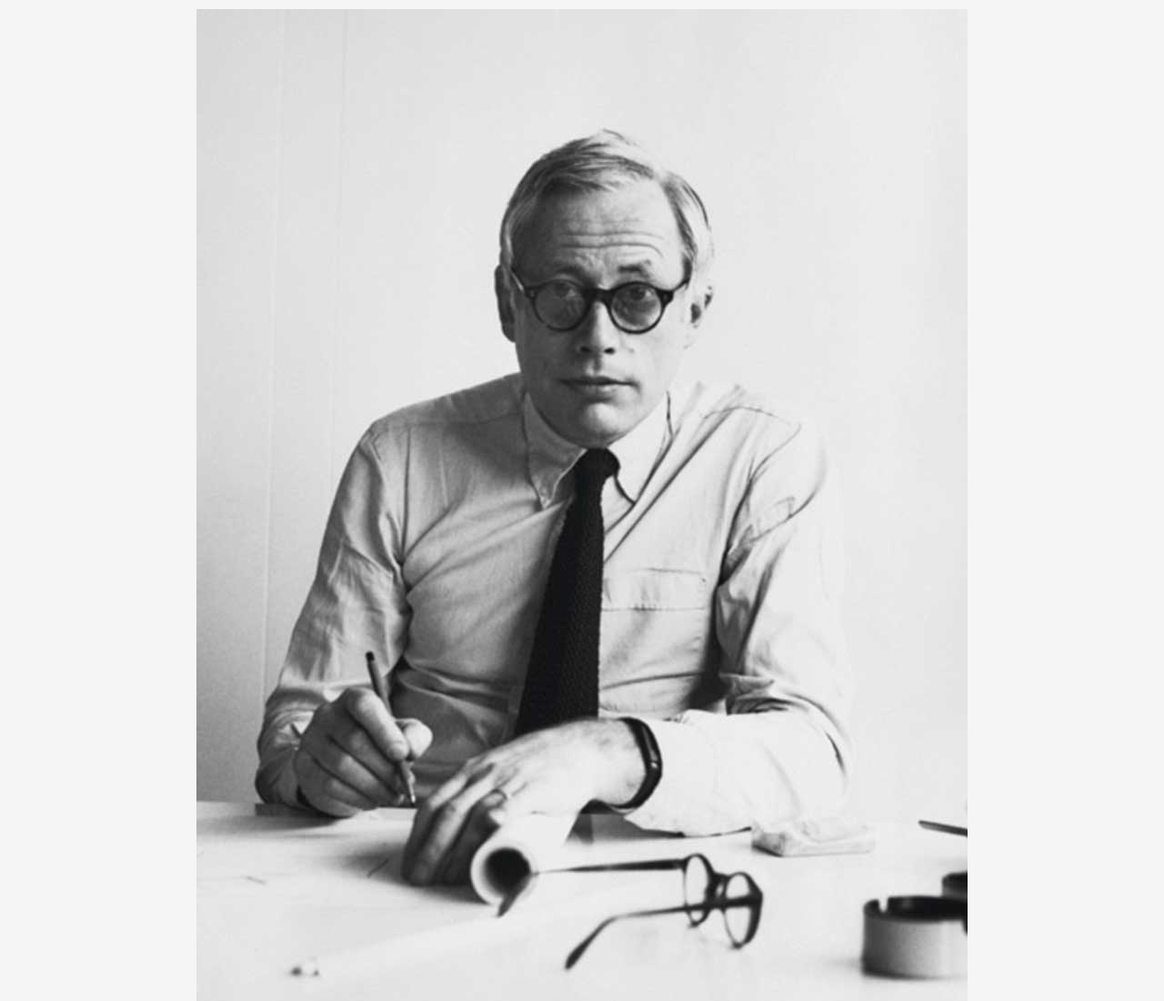
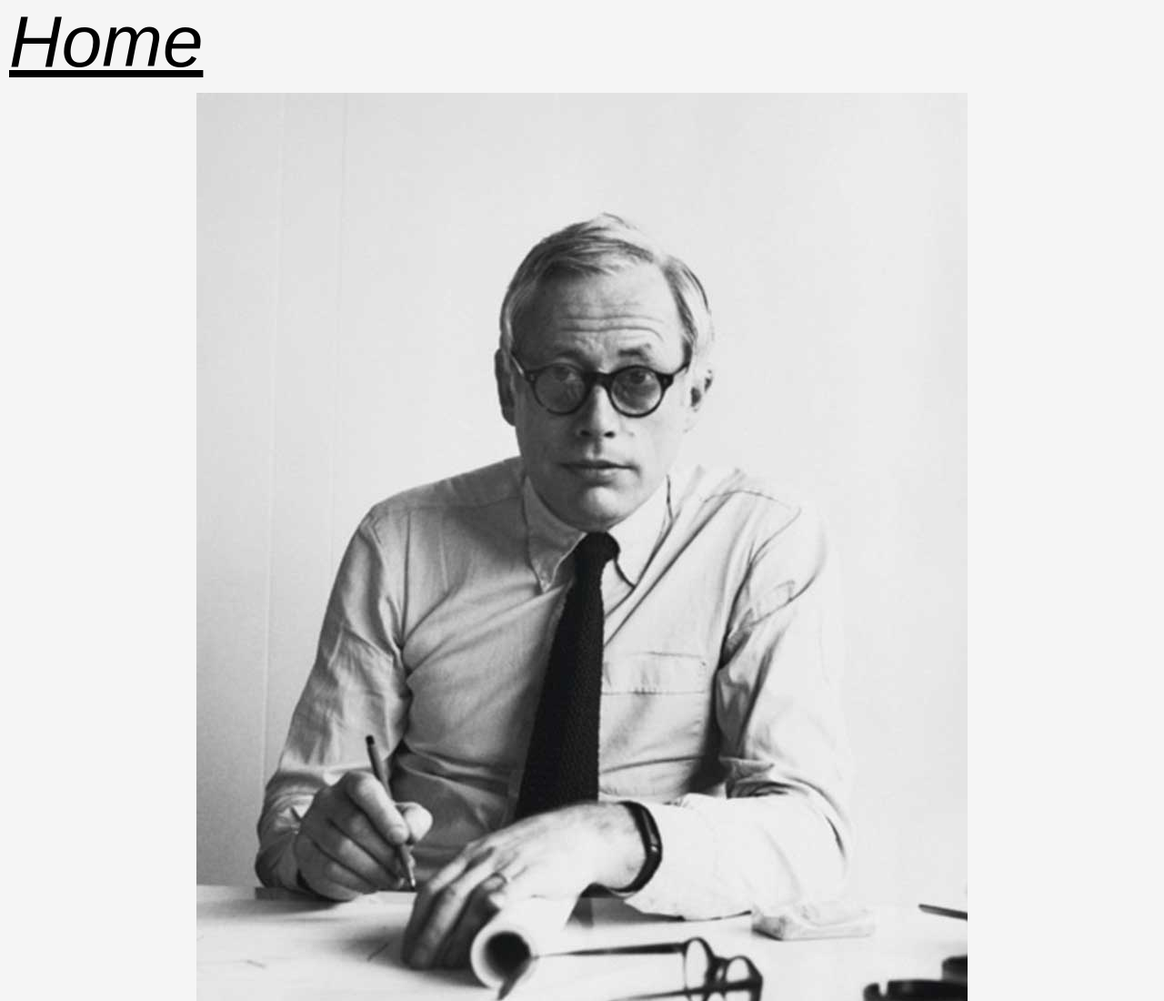
Before and after one commit to sigurdhaugbro/dieter-rams-2.0, a plain HTML site: page about.html in a window 1280 px wide. Shown: the top 1100 px of the page at 91% size. Drawn offline with Linux system fonts and the light colour scheme.

Commit message:
added home button

```diff
--- a/about.html
+++ b/about.html
@@ -10,6 +10,9 @@
 		<title>Document</title>
 	</head>
 	<body>
+		<header>
+			<a class="header" href="index.html">Home</a>
+		</header>
 		<main>
 			<section class="about-section">
 				<img class="about-section__img" src="assets/profil-2.png" alt="" />
--- a/css/desktop.css
+++ b/css/desktop.css
@@ -63,3 +63,10 @@ img {
 	padding: 10px;
 	text-align: center;
 }
+
+.header {
+	color: black;
+	font-style: italic;
+	font-size: 5rem;
+	margin: 10px;
+}
```
